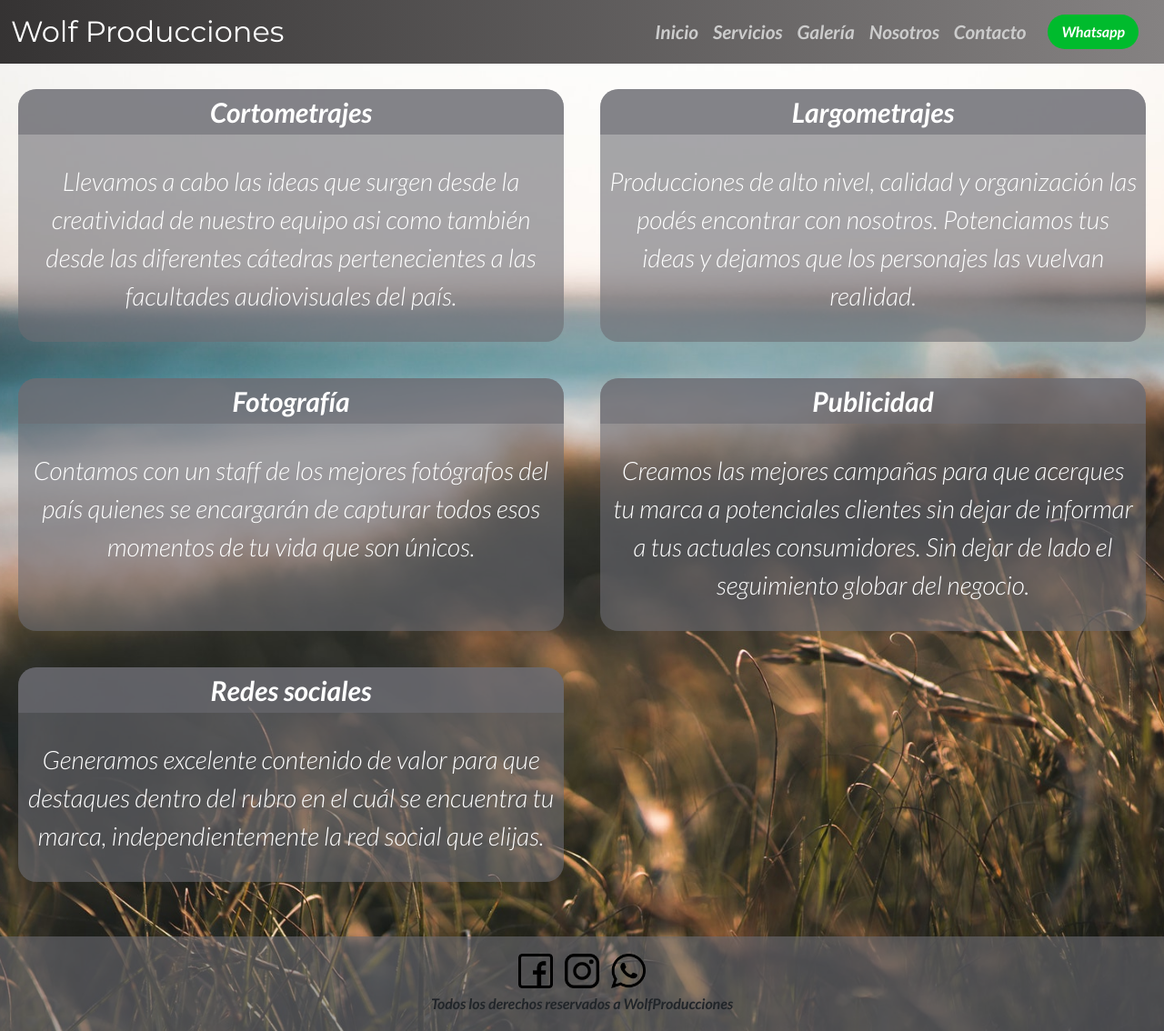
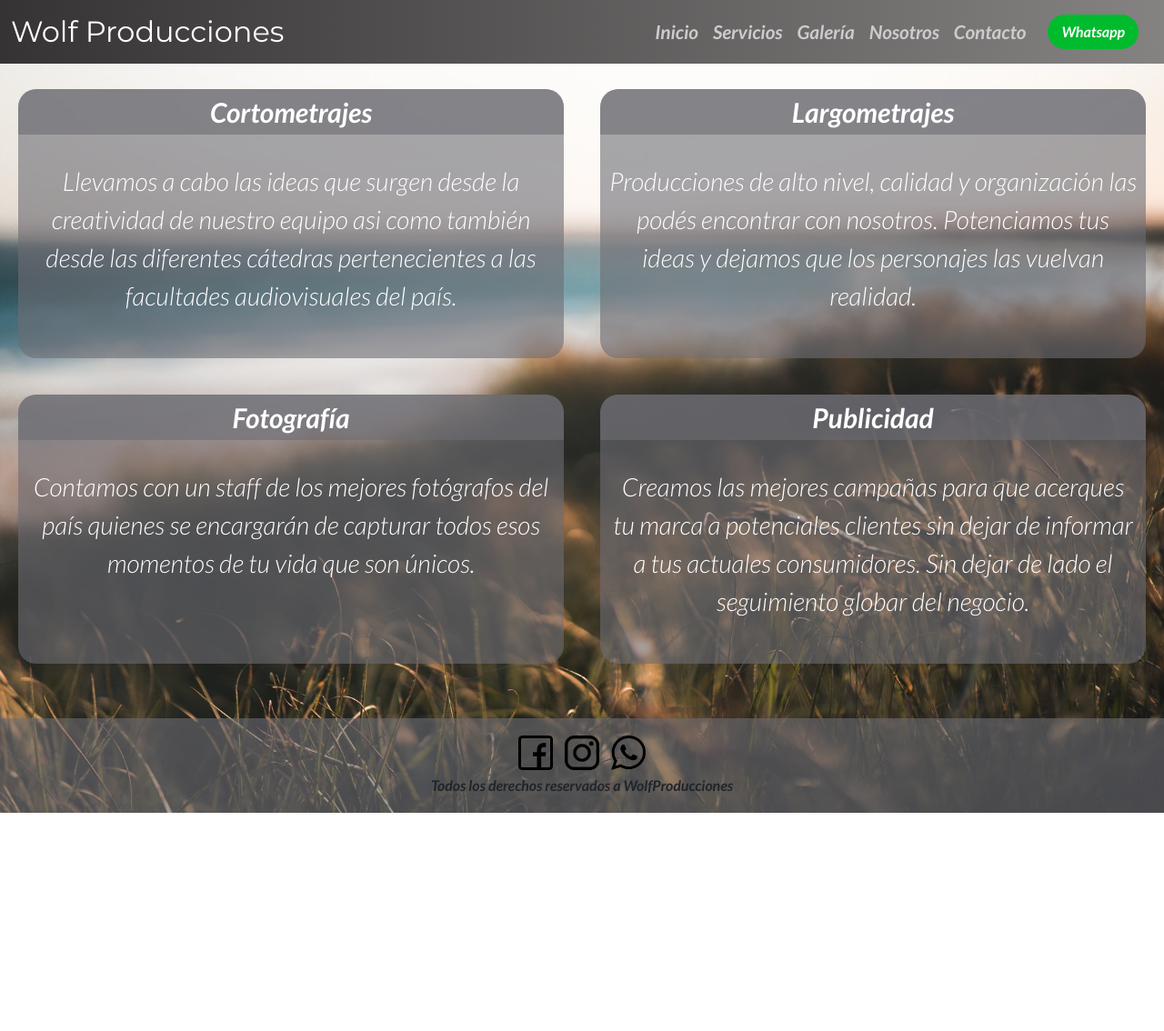
Before and after one commit to estexrc/WolfProducciones, a website: page servicios.html in a window 1280 px wide. Shown: the whole page at 91% size. After the commit the page ends 894 px from the top, so only its background shows below. Drawn offline with Linux system fonts and the light colour scheme.

Commit message:
se elimina una caja de servicios

```diff
--- a/servicios.html
+++ b/servicios.html
@@ -123,14 +123,6 @@
             consumidores. Sin dejar de lado el seguimiento globar del negocio.
           </p>
         </div>
-        <div class="servicios__caja">
-          <h2 class="servicios__titulo">Redes sociales</h2>
-          <p class="servicios__descripcion">
-            Generamos excelente contenido de valor para que destaques dentro del
-            rubro en el cuál se encuentra tu marca, independientemente la red
-            social que elijas.
-          </p>
-        </div>
       </div>
     </section>
 
```
